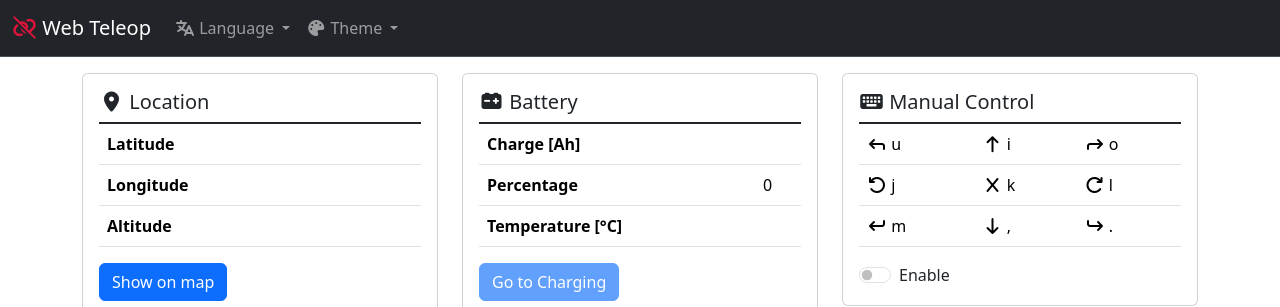
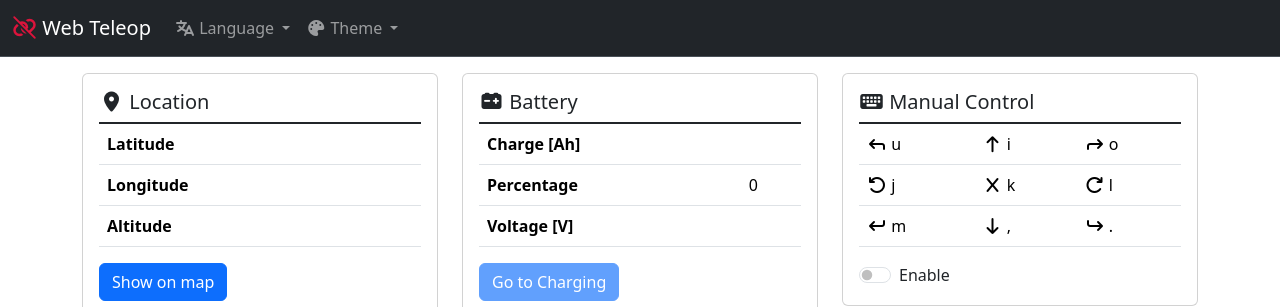
Before and after one commit to SeAMKedu/rovesugv_web_teleop, a Flask app: page /?lang=en in a window 1280 px wide. Shown: the top 307 px of the page. Run offline with Flask 3, Linux system fonts and the light colour scheme; lists and menus that the app fills with data are empty; some libraries are stand-ins or nearby versions.

Commit message:
read battery voltage

```diff
--- a/ros2web.py
+++ b/ros2web.py
@@ -24,7 +24,7 @@ def callback_on_battery_state(msg: BatteryState):
     battery_state = {
         'charge': round(msg.charge, 1),
         'percentage': round(100 * msg.percentage, 1),
-        'temperature': round(msg.temperature, 1),
+        'voltage': round(msg.voltage, 1),
     }
 
     sio.emit('on_battery_state', battery_state)
--- a/static/js/webinterface.js
+++ b/static/js/webinterface.js
@@ -99,7 +99,7 @@ var socketio = io();
 socketio.on('battery_state', function(msg) {
     document.getElementById('batteryCharge').innerHTML = msg.charge;
     document.getElementById('batteryPercentage').innerHTML = msg.percentage;
-    document.getElementById('batteryTemperature').innerHTML = msg.temperature;
+    document.getElementById('batteryVoltage').innerHTML = msg.voltage;
 });
 
 // Connection message from the server
--- a/templates/index.html
+++ b/templates/index.html
@@ -104,8 +104,8 @@
                                     <td><span id="batteryPercentage"></span>0</td>
                                 </tr>
                                 <tr>
-                                    <th scope="row">{% block batteryTemp %}{% endblock %} [°C]</th>
-                                    <td><span id="batteryTemp"></span></td>
+                                    <th scope="row">{% block batteryVoltage %}{% endblock %} [V]</th>
+                                    <td><span id="batteryVoltage"></span></td>
                                 </tr>
                             </tbody>
                         </table>
--- a/templates/lang_en.html
+++ b/templates/lang_en.html
@@ -12,7 +12,7 @@
 {% block batteryTitle %}Battery{% endblock %}
 {% block batteryCharge %}Charge{% endblock %}
 {% block batteryPct %}Percentage{% endblock %}
-{% block batteryTemp %}Temperature{% endblock %}
+{% block batteryVoltage %}Voltage{% endblock %}
 {% block batteryButton %}Go to Charging{% endblock %}
 
 {% block controlTitle %}Manual Control{% endblock %}
--- a/templates/lang_fi.html
+++ b/templates/lang_fi.html
@@ -12,7 +12,7 @@
 {% block batteryTitle %}Akku{% endblock %}
 {% block batteryCharge %}Varaus{% endblock %}
 {% block batteryPct %}Prosenttiosuus{% endblock %}
-{% block batteryTemp %}Lämpötila{% endblock %}
+{% block batteryVoltage %}Voltit{% endblock %}
 {% block batteryButton %}Mene lataukseen{% endblock %}
 
 {% block controlTitle %}Manuaalinen ohjaus{% endblock %}
```
Also changed, not shown: README.md.
